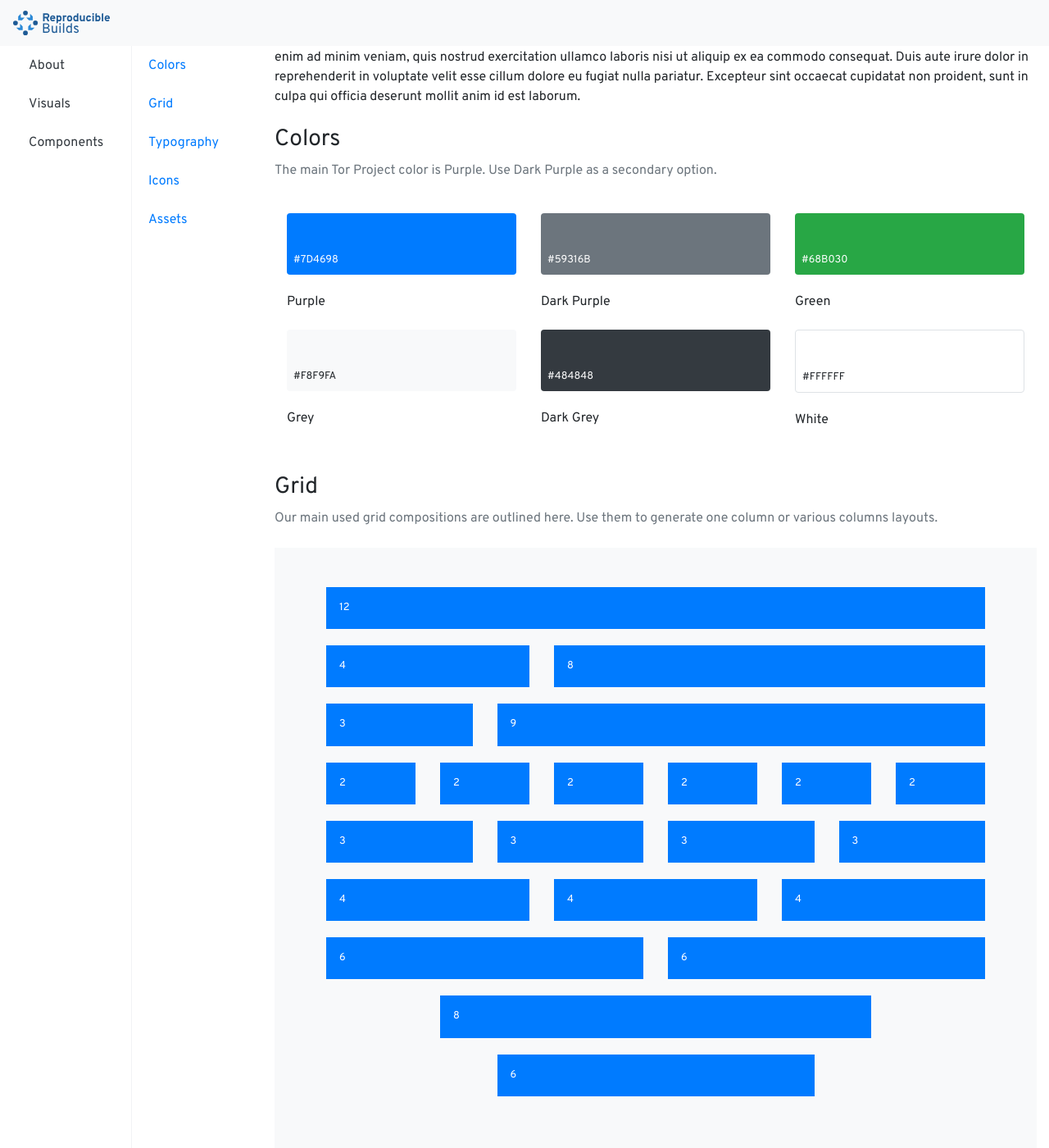
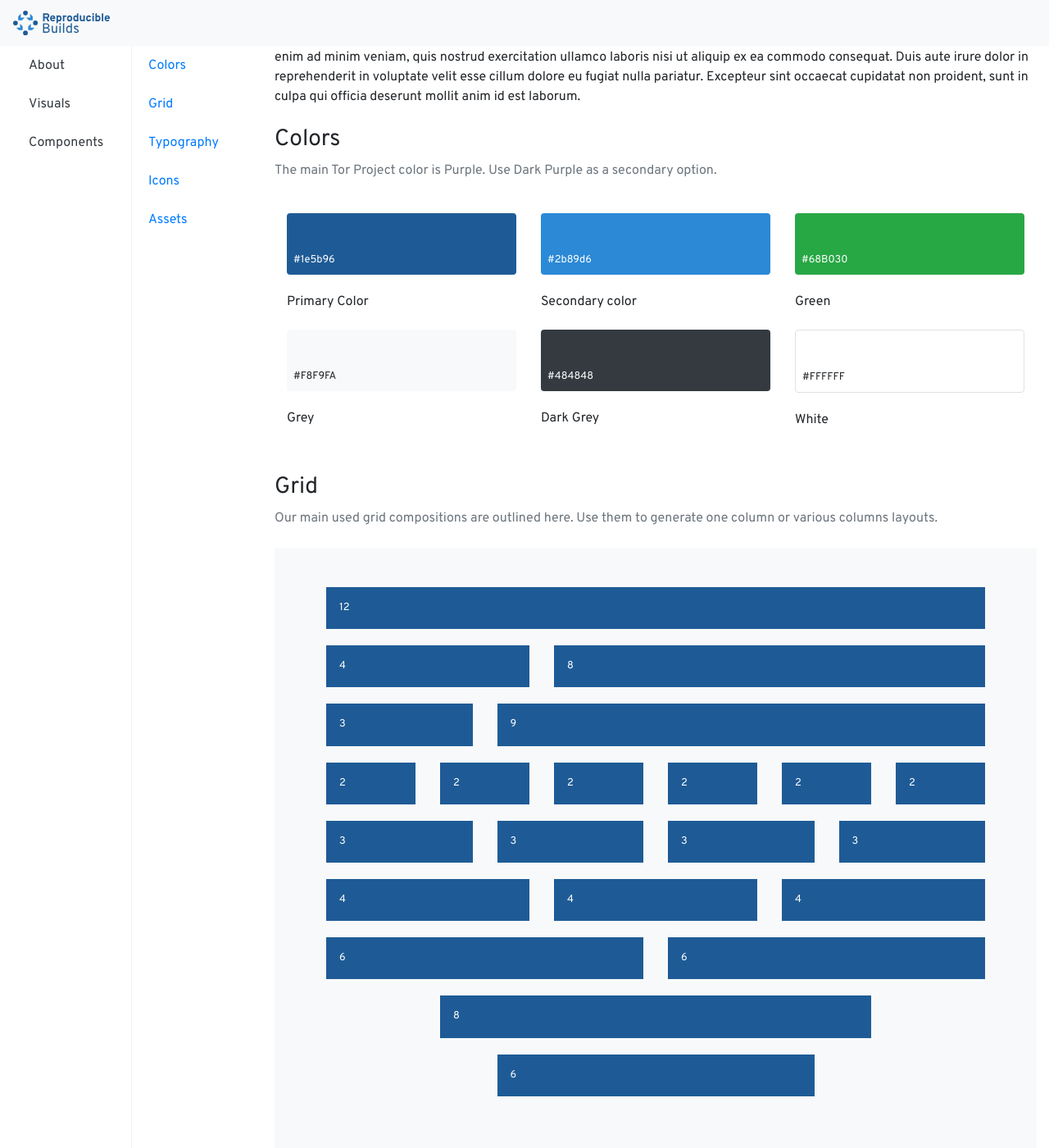
Before and after one commit to uracreative/reproducible-builds-styleguide, a Jekyll site: the page built from visuals.md, in a window 1280 px wide and 1400 px high, scrolled down 302 px. Shown: the whole window at 82% size. Built offline with Jekyll 4.4.1, drawn with Linux system fonts in a browser that asks for light colours; some web fonts are replaced; some of the changed text lies outside the part shown.

Commit message:
Color change and color updates

```diff
--- a/_includes/visuals/colors.html
+++ b/_includes/visuals/colors.html
@@ -5,12 +5,12 @@
 </div>
 <div class="row">
     <div class="col-4">
-        <div class="rounded pt-5 pl-2 pb-2 mt-3 mb-2 bg-primary text-white small">#7D4698</div>
-        <h6 class="pt-3 text-left">Purple</h6>
+        <div class="rounded pt-5 pl-2 pb-2 mt-3 mb-2 background-primary text-white small">#1e5b96</div>
+        <h6 class="pt-3 text-left">Primary Color</h6>
     </div>
     <div class="col-4">
-        <div class="rounded pt-5 pl-2 pb-2 mt-3 mb-2 bg-secondary text-white small">#59316B</div>
-        <h6 class="pt-3 text-left">Dark Purple</h6>
+        <div class="rounded pt-5 pl-2 pb-2 mt-3 mb-2 background-secondary text-white small">#2b89d6</div>
+        <h6 class="pt-3 text-left">Secondary color</h6>
     </div>
     <div class="col-4">
         <div class="rounded pt-5 pl-2 pb-2 mt-3 mb-2 bg-success text-white small">#68B030</div>
--- a/_includes/visuals/grid.html
+++ b/_includes/visuals/grid.html
@@ -6,128 +6,128 @@
 <div class="container bg-light p-5">
     <div class="row mb-1">
         <div class="col-12">
-            <p class="bg-primary p-3 text-white small">
+            <p class="background-primary p-3 text-white small">
                 12
             </p>
         </div>
     </div>
     <div class="row mb-1">
         <div class="col-4">
-            <p class="bg-primary p-3 text-white small">
+            <p class="background-primary p-3 text-white small">
                 4
             </p>
         </div>
         <div class="col-8">
-            <p class="bg-primary p-3 text-white small">
+            <p class="background-primary p-3 text-white small">
                 8
             </p>
         </div>
     </div>
     <div class="row mb-1">
         <div class="col-3">
-            <p class="bg-primary p-3 text-white small">
+            <p class="background-primary p-3 text-white small">
                 3
             </p>
         </div>
         <div class="col-9">
-            <p class="bg-primary p-3 text-white small">
+            <p class="background-primary p-3 text-white small">
                 9
             </p>
         </div>
     </div>
     <div class="row mb-1">
         <div class="col-2">
-            <p class="bg-primary p-3 text-white small">
+            <p class="background-primary p-3 text-white small">
                 2
             </p>
         </div>
         <div class="col-2">
-            <p class="bg-primary p-3 text-white small">
+            <p class="background-primary p-3 text-white small">
                 2
             </p>
         </div>
         <div class="col-2">
-            <p class="bg-primary p-3 text-white small">
+            <p class="background-primary p-3 text-white small">
                 2
             </p>
         </div>
         <div class="col-2">
-            <p class="bg-primary p-3 text-white small">
+            <p class="background-primary p-3 text-white small">
                 2
             </p>
         </div>
         <div class="col-2">
-            <p class="bg-primary p-3 text-white small">
+            <p class="background-primary p-3 text-white small">
                 2
             </p>
         </div>
         <div class="col-2">
-            <p class="bg-primary p-3 text-white small">
+            <p class="background-primary p-3 text-white small">
                 2
             </p>
         </div>
     </div>
     <div class="row mb-1">
         <div class="col-3">
-            <p class="bg-primary p-3 text-white small">
+            <p class="background-primary p-3 text-white small">
                 3
             </p>
         </div>
         <div class="col-3">
-            <p class="bg-primary p-3 text-white small">
+            <p class="background-primary p-3 text-white small">
                 3
             </p>
         </div>
         <div class="col-3">
-            <p class="bg-primary p-3 text-white small">
+            <p class="background-primary p-3 text-white small">
                 3
             </p>
         </div>
         <div class="col-3">
-            <p class="bg-primary p-3 text-white small">
+            <p class="background-primary p-3 text-white small">
                 3
             </p>
         </div>
     </div>
     <div class="row mb-1">
         <div class="col-4">
-            <p class="bg-primary p-3 text-white small">
+            <p class="background-primary p-3 text-white small">
                 4
             </p>
         </div>
         <div class="col-4">
-            <p class="bg-primary p-3 text-white small">
+            <p class="background-primary p-3 text-white small">
                 4
             </p>
         </div>
         <div class="col-4">
-            <p class="bg-primary p-3 text-white small">
+            <p class="background-primary p-3 text-white small">
                 4
             </p>
         </div>
     </div>
     <div class="row mb-1">
         <div class="col-6">
-            <p class="bg-primary p-3 text-white small">
+            <p class="background-primary p-3 text-white small">
                 6
             </p>
         </div>
         <div class="col-6">
-            <p class="bg-primary p-3 text-white small">
+            <p class="background-primary p-3 text-white small">
                 6
             </p>
         </div>
     </div>
     <div class="row mb-1">
         <div class="col-8 offset-2">
-            <p class="bg-primary p-3 text-white small">
+            <p class="background-primary p-3 text-white small">
                 8
             </p>
         </div>
     </div>
     <div class="row mb-1">
         <div class="col-6 offset-3">
-            <p class="bg-primary p-3 text-white small">
+            <p class="background-primary p-3 text-white small">
                 6
             </p>
         </div>
--- a/_includes/visuals/typography.html
+++ b/_includes/visuals/typography.html
@@ -19,13 +19,13 @@
         <h6>Privacy is a right, not a privilege</h6>
 
         <p class="text-black small pt-5 text-muted">H1 display</p>
-        <h1 class="display-1 text-primary">Why Anonymity Matters</h1>
+        <h1 class="display-1 color-primary">Reproducible Builds</h1>
         <p class="text-black small text-muted">H2 display</p>
-        <h1 class="display-2 text-primary">Why Anonymity Matters</h1>
+        <h1 class="display-2 color-primary">Reproducible Builds</h1>
         <p class="text-black small text-muted">H3 display</p>
-        <h1 class="display-3 text-primary">Why Anonymity Matters</h1>
+        <h1 class="display-3 color-primary">Reproducible Builds</h1>
         <p class="text-black small text-muted">H4 display</p>
-        <h1 class="display-4 text-primary">Why Anonymity Matters</h1>
+        <h1 class="display-4 color-primary">Reproducible Builds</h1>
     </div>
 </div>
 <div class="row">
@@ -33,15 +33,9 @@
         <p class="text-black small text-muted">Paragraph</p>
     </div>
     <div class="col">
-        <p class="text-black small text-muted">SANS</p>
+        <p class="text-black small text-muted">Overpass</p>
         <p>
             Privacy experts warn that law enforcement, intelligence services, and malicious hackers run their own exit nodes for exactly that surveillance purpose. It's critical, then, <mark>for Tor users to only visit HTTPS-protected websites</mark> to ensure that the information that passes between the browser and the site remains encrypted.
-        </p>
-    </div>
-    <div class="col">
-        <p class="text-black small text-muted">SERIF</p>
-        <p class="font-family-serif">
-            The Tor network is a group of volunteer-operated servers that allows people to improve their privacy and security on the Internet. Tor's users employ <a href="#">this network</a> by connecting through a series of virtual tunnels rather than making a direct connection, thus allowing both organizations and individuals to share information over public networks without compromising their privacy.
         </p>
     </div>
     <div class="col">
--- a/assets/styles/components.scss
+++ b/assets/styles/components.scss
@@ -2,3 +2,23 @@
   // background-color: $primary !important;
 
 }
+
+.background-primary {
+  background-color: $primary;
+}
+
+.background-secondary {
+  background-color: $secondary;
+}
+
+.color-primary {
+  color: $primary
+}
+
+.color-secondary {
+  color: $secondary;
+}
+
+.font-family-serif {
+  $font: 'Overpass', serif !important;
+}
```
